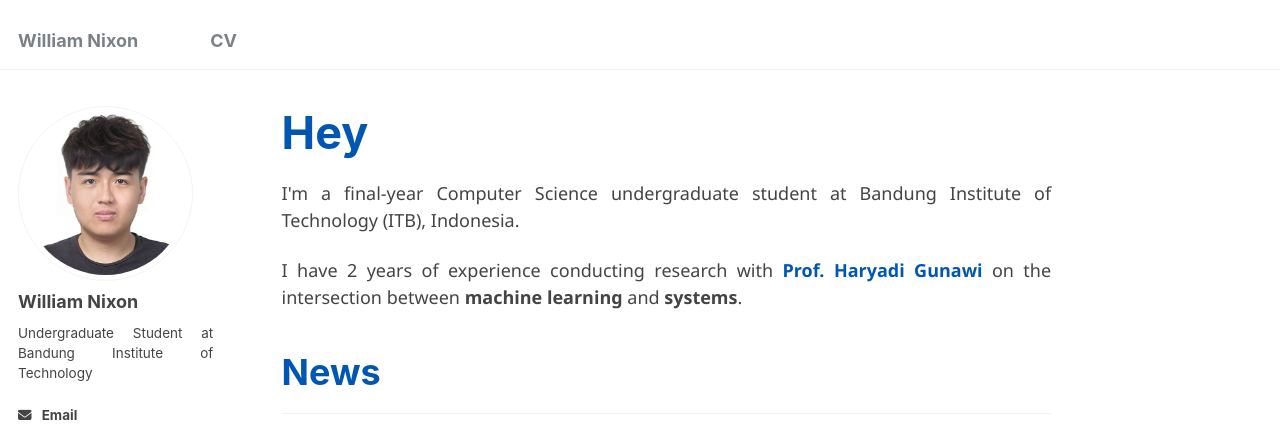
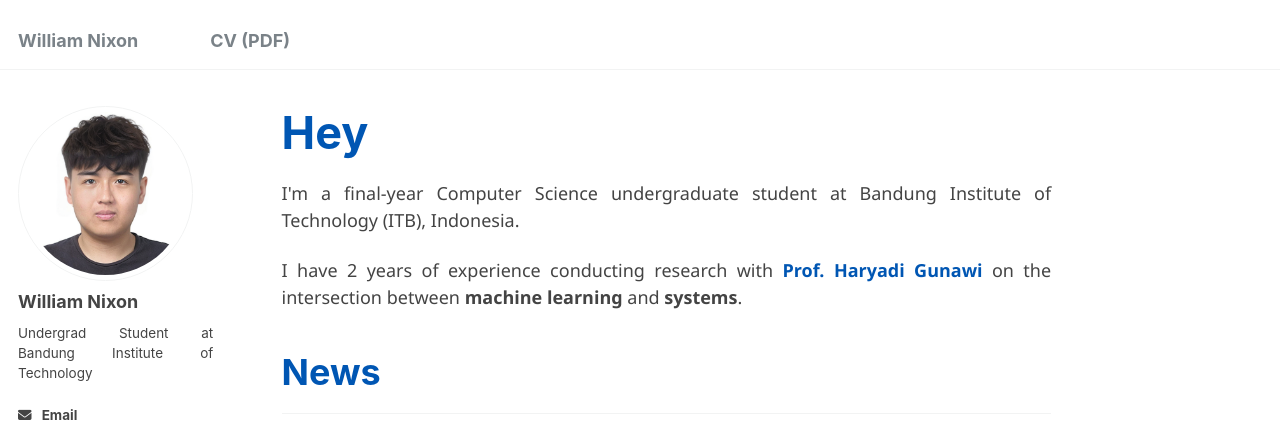
Before and after one commit to williamnixon20/williamnixon20.github.io, a Jekyll site: the page built from _pages/about.md, in a window 1280 px wide. Shown: the top 428 px of the page. Built offline with Jekyll 4.4.1, drawn with Linux system fonts in a browser that asks for light colours.

Commit message:
fix references

```diff
--- a/_config.yml
+++ b/_config.yml
@@ -12,7 +12,7 @@ title                    : "William Nixon"
 title_separator          : "-"
 name                     : &name "William Nixon"
 description              : &description "personal description"
-url                      : https://academicpages.github.io # the base hostname & protocol for your site e.g. "https://[your GitHub username].github.io"
+url                      : https://williamnixon20.github.io/williamn20/ # the base hostname & protocol for your site e.g. "https://[your GitHub username].github.io"
 baseurl                  : "" # the subpath of your site, e.g. "/blog"
 repository               : "academicpages/academicpages.github.io"
 
@@ -24,7 +24,7 @@ author:
   avatar           : "william_portrait.png"
   name             : "William Nixon"
   pronouns         : # example: "she/her"
-  bio              : "Undergraduate Student at Bandung Institute of Technology"
+  bio              : "Undergrad Student at Bandung Institute of Technology"
   # location         : "Earth"
   # employer         : "Red Brick University"
   uri              : # URL
--- a/_data/navigation.yml
+++ b/_data/navigation.yml
@@ -20,7 +20,7 @@ main:
   # - title: "Blog Posts"
   #   url: /year-archive/
 
-  - title: "CV"
+  - title: "CV (PDF)"
     url: /files/William_CV.pdf
 
   # - title: "Guide"
```
